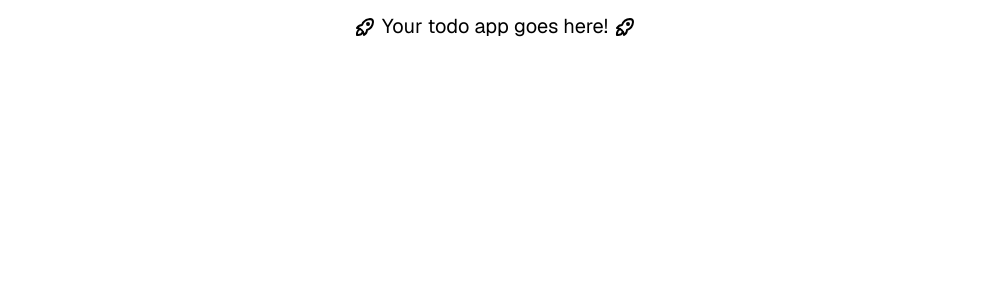
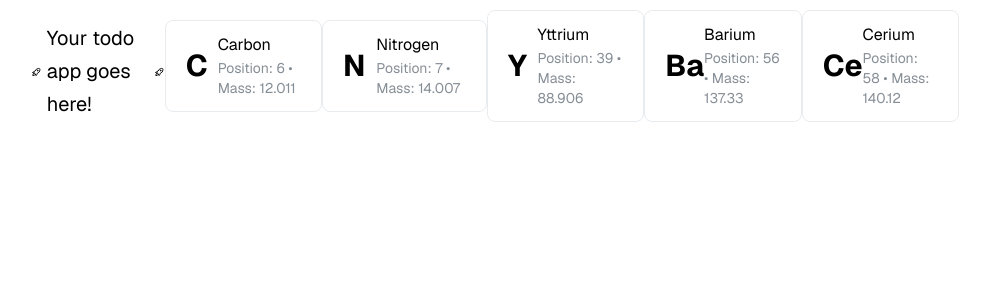
Before and after one commit to hedgehoglab-engineering/todo-workshop-template, a Next.js app in the folder frontend/: page / in a window 1280 px wide. Shown: the top 300 px of the page, without its empty margins (145-1135 px from the left). Built offline with nearby package versions, Linux system fonts and the light colour scheme.

Commit message:
added a non-working drag-and-drop list

```diff
--- /dev/null
+++ b/frontend/app/DndList.module.css
@@ -0,0 +1,19 @@
+.item {
+  display: flex;
+  align-items: center;
+  border-radius: var(--mantine-radius-md);
+  border: 1px solid light-dark(var(--mantine-color-gray-2), var(--mantine-color-dark-5));
+  padding: var(--mantine-spacing-sm) var(--mantine-spacing-lg);
+  background-color: light-dark(var(--mantine-color-white), var(--mantine-color-dark-5));
+  margin-bottom: var(--mantine-spacing-sm);
+}
+
+.itemDragging {
+  box-shadow: var(--mantine-shadow-sm);
+}
+
+.symbol {
+  font-size: 30px;
+  font-weight: 700;
+  width: 60px;
+}
--- a/frontend/app/list.tsx
+++ b/frontend/app/list.tsx
@@ -0,0 +1,91 @@
+import {
+  closestCenter,
+  DndContext,
+  DragEndEvent,
+  KeyboardSensor,
+  PointerSensor,
+  useSensor,
+  useSensors,
+} from '@dnd-kit/core';
+import {
+  arrayMove,
+  SortableContext,
+  useSortable,
+  verticalListSortingStrategy,
+} from '@dnd-kit/sortable';
+import { CSS } from '@dnd-kit/utilities';
+import cx from 'clsx';
+import { Text } from '@mantine/core';
+import { useListState } from '@mantine/hooks';
+import classes from './DndList.module.css';
+
+const data = [
+  { position: 6, mass: 12.011, symbol: 'C', name: 'Carbon' },
+  { position: 7, mass: 14.007, symbol: 'N', name: 'Nitrogen' },
+  { position: 39, mass: 88.906, symbol: 'Y', name: 'Yttrium' },
+  { position: 56, mass: 137.33, symbol: 'Ba', name: 'Barium' },
+  { position: 58, mass: 140.12, symbol: 'Ce', name: 'Cerium' },
+];
+
+interface ItemProps {
+  item: (typeof data)[number];
+  index: number; // kept if needed elsewhere
+}
+
+function SortableItem({ item }: ItemProps) {
+  const { attributes, listeners, setNodeRef, transform, transition, isDragging } = useSortable({
+    id: item.symbol,
+  });
+
+  const style: React.CSSProperties = {
+    transform: CSS.Transform.toString(transform),
+    transition,
+  };
+
+  return (
+    <div
+      ref={setNodeRef}
+      style={style}
+      className={cx(classes.item, { [classes.itemDragging]: isDragging })}
+      {...attributes}
+      {...listeners}
+    >
+      <Text className={classes.symbol}>{item.symbol}</Text>
+      <div>
+        <Text>{item.name}</Text>
+        <Text c="dimmed" size="sm">
+          Position: {item.position} • Mass: {item.mass}
+        </Text>
+      </div>
+    </div>
+  );
+}
+
+export function TodoList() {
+  const [state, handlers] = useListState(data);
+
+  const sensors = useSensors(
+    useSensor(PointerSensor, { activationConstraint: { distance: 5 } }),
+    useSensor(KeyboardSensor)
+  );
+
+  const handleDragEnd = (event: DragEndEvent) => {
+    const { active, over } = event;
+    if (!over || active.id === over.id) {
+      return;
+    }
+    const oldIndex = state.findIndex((i) => i.symbol === active.id);
+    const newIndex = state.findIndex((i) => i.symbol === over.id);
+    handlers.setState(arrayMove(state, oldIndex, newIndex));
+  };
+
+  return (
+    <DndContext sensors={sensors} collisionDetection={closestCenter} onDragEnd={handleDragEnd}>
+      <SortableContext items={state.map((i) => i.symbol)} strategy={verticalListSortingStrategy}>
+        {state.map((item, index) => (
+          <SortableItem key={item.symbol} item={item} index={index} />
+        ))}
+      </SortableContext>
+    </DndContext>
+  );
+}
--- a/frontend/app/page.tsx
+++ b/frontend/app/page.tsx
@@ -1,5 +1,6 @@
 import { Center, Container, Text } from "@mantine/core";
 import { IconRocket } from "@tabler/icons-react";
+import { TodoList } from "./list";
 
 export default function Home() {
   return (
@@ -10,6 +11,7 @@ export default function Home() {
           Your todo app goes here!
         </Text>
         <IconRocket/>
+        <TodoList/>
       </Center>
     </Container>
   );
```
Also changed, not shown: package.json (added, +9 -0 lines), 1 other file (tests, documents, lock files or other folders).
